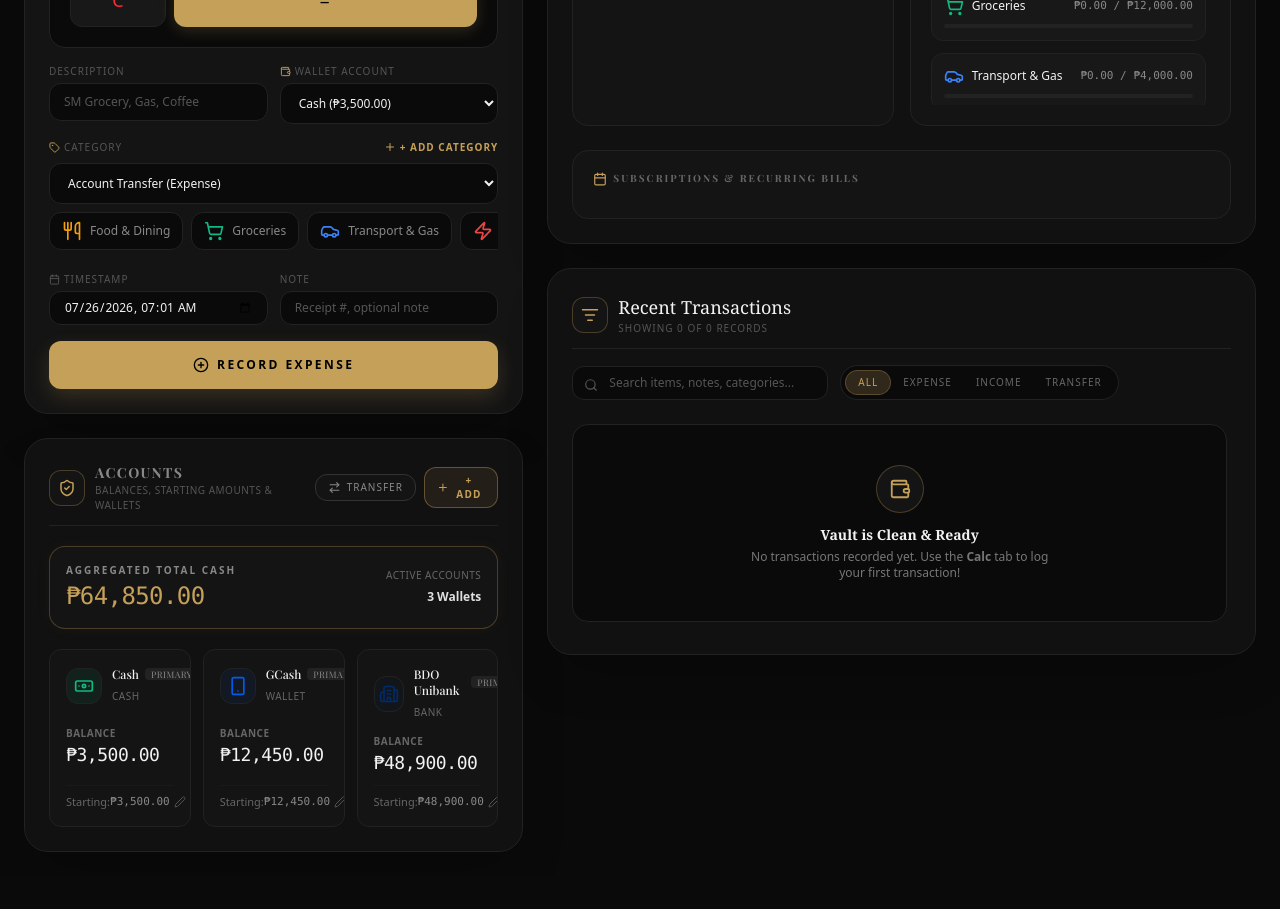
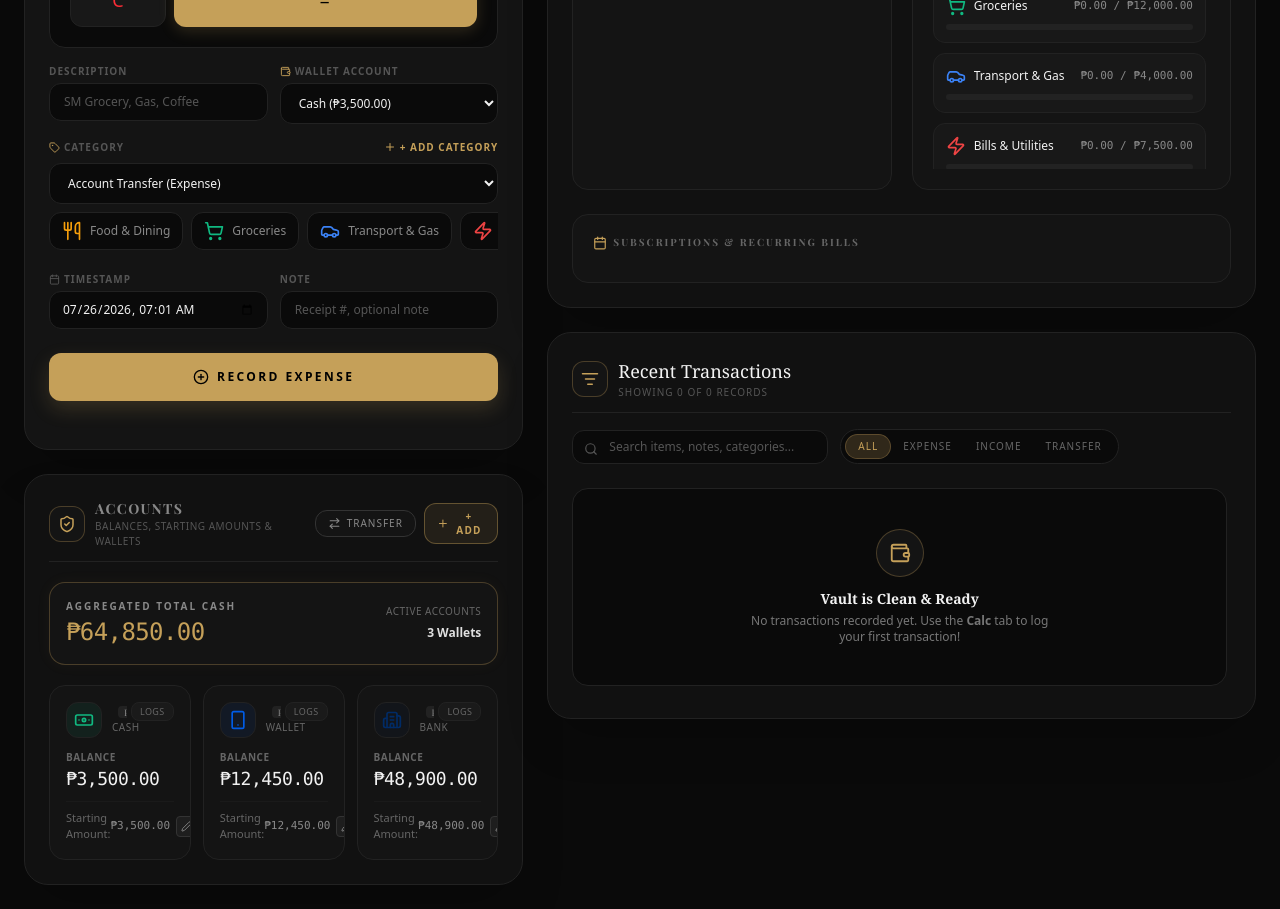
Before and after one commit to bunnywkwk/bunnys-wallet, a React (Vite) app: page / in a window 1280 px wide. Shown: the part 620-1529 px from the top of the page. Before the commit the page ends 1496 px from the top, so only its background shows below. Built offline with nearby package versions, Linux system fonts and the light colour scheme; a web font is replaced by a local one.

Commit message:
Fix all mobile UI layout inconsistencies, budget text clipping, account card wrapping, and nav bar button overlap

```diff
--- a/src/App.tsx
+++ b/src/App.tsx
@@ -121,14 +121,14 @@ export default function App() {
       )}
 
       {/* Main Container */}
-      <main className={isMobileActive ? 'w-full min-h-screen bg-[#0a0a0a] pb-24' : 'py-6 px-2 sm:px-6 max-w-7xl mx-auto'}>
+      <main className={isMobileActive ? 'w-full min-h-screen bg-[#0a0a0a] pb-36' : 'py-6 px-2 sm:px-6 max-w-7xl mx-auto'}>
         {isMobileActive ? (
           /* Mobile View Container */
           <div
             className={
               isRealMobile
-                ? 'w-full min-h-screen bg-[#0a0a0a] px-3 pt-2 pb-24 space-y-4'
-                : 'max-w-md mx-auto my-2 rounded-[36px] border-[8px] border-[#1f1f1f] bg-[#141414] p-4 shadow-2xl space-y-4 relative'
+                ? 'w-full min-h-screen bg-[#0a0a0a] px-3 pt-2 pb-36 space-y-4'
+                : 'max-w-md mx-auto my-2 rounded-[36px] border-[8px] border-[#1f1f1f] bg-[#141414] p-4 shadow-2xl space-y-4 relative pb-28'
             }
           >
             {/* Phone Speaker Notch (Desktop Simulator Only) */}
--- a/src/components/AnalyticsDashboard.tsx
+++ b/src/components/AnalyticsDashboard.tsx
@@ -210,9 +210,9 @@ export const AnalyticsDashboard: React.FC<AnalyticsDashboardProps> = ({
       </div>
 
       {/* Category Breakdown & Budget Limits */}
-      <div className="grid grid-cols-1 lg:grid-cols-2 gap-4">
+      <div className="grid grid-cols-1 lg:grid-cols-2 gap-5">
         {/* Donut Chart */}
-        <div className="p-5 rounded-2xl bg-[#141414] border border-[#222] space-y-3">
+        <div className="p-4 sm:p-5 rounded-2xl bg-[#141414] border border-[#222] space-y-3">
           <h3 className="text-[10px] font-bold text-[#666] uppercase tracking-[0.2em] flex items-center gap-1.5">
             <PieChartIcon size={14} className="text-[#c5a059]" />
             <span>Expense Distribution</span>
@@ -267,13 +267,13 @@ export const AnalyticsDashboard: React.FC<AnalyticsDashboardProps> = ({
         </div>
 
         {/* Budget Limits Tracker */}
-        <div className="p-5 rounded-2xl bg-[#141414] border border-[#222] space-y-3">
+        <div className="p-4 sm:p-5 rounded-2xl bg-[#141414] border border-[#222] space-y-3">
           <h3 className="text-[10px] font-bold text-[#666] uppercase tracking-[0.2em] flex items-center gap-1.5">
             <AlertCircle size={14} className="text-[#c5a059]" />
             <span>Monthly Category Budgets</span>
           </h3>
 
-          <div className="space-y-3 max-h-48 overflow-y-auto pr-1 text-xs">
+          <div className="space-y-2.5 max-h-64 overflow-y-auto pr-1 text-xs">
             {categories
               .filter((c) => c.type === 'expense' && c.budgetLimit && c.budgetLimit > 0)
               .map((cat) => {
@@ -284,17 +284,17 @@ export const AnalyticsDashboard: React.FC<AnalyticsDashboardProps> = ({
 
                 return (
                   <div key={cat.id} className="p-3 rounded-xl bg-[#181818] border border-[#222] space-y-2">
-                    <div className="flex items-center justify-between">
-                      <div className="flex items-center gap-2">
+                    <div className="flex items-center justify-between flex-wrap gap-1">
+                      <div className="flex items-center gap-2 min-w-0">
                         <IconRenderer name={cat.iconName} size={14} color={cat.color || '#c5a059'} />
-                        <span className="font-medium text-[#f2f2f2]">{cat.name}</span>
+                        <span className="font-medium text-[#f2f2f2] truncate">{cat.name}</span>
                       </div>
-                      <span className="text-[11px] text-[#888] font-mono">
+                      <span className="text-[11px] text-[#888] font-mono shrink-0">
                         {privacyMode ? '••' : formatCurrency(spent, currency)} / {formatCurrency(limit, currency)}
                       </span>
                     </div>
 
-                    <div className="w-full bg-[#222] h-1 rounded-full overflow-hidden">
+                    <div className="w-full bg-[#222] h-1.5 rounded-full overflow-hidden">
                       <div
                         className={`h-full transition-all rounded-full ${
                           isOver ? 'bg-rose-500' : 'bg-[#c5a059]'
--- a/src/components/CalculatorInput.tsx
+++ b/src/components/CalculatorInput.tsx
@@ -266,7 +266,7 @@ export const CalculatorInput: React.FC<CalculatorInputProps> = ({
         {/* Itemization Name & Account Selector */}
         <div className="grid grid-cols-1 sm:grid-cols-2 gap-3">
           <div>
-            <label className="block text-[10px] uppercase tracking-widest text-[#555] mb-1">
+            <label className="block text-[10px] uppercase tracking-widest text-[#555] mb-1 font-semibold">
               Description
             </label>
             <input
@@ -279,14 +279,14 @@ export const CalculatorInput: React.FC<CalculatorInputProps> = ({
           </div>
 
           <div>
-            <label className="block text-[10px] uppercase tracking-widest text-[#555] mb-1 flex items-center gap-1">
+            <label className="block text-[10px] uppercase tracking-widest text-[#555] mb-1 font-semibold flex items-center gap-1">
               <Wallet size={11} className="text-[#c5a059]" />
               <span>{type === 'transfer' ? 'From Wallet' : 'Wallet Account'}</span>
             </label>
             <select
               value={selectedAccountId}
               onChange={(e) => setSelectedAccountId(e.target.value)}
-              className="w-full px-3.5 py-2.5 rounded-xl bg-[#0a0a0a] border border-[#222] text-xs text-[#f2f2f2] focus:border-[#c5a059] focus:outline-none cursor-pointer"
+              className="w-full px-3.5 py-2.5 rounded-xl bg-[#0a0a0a] border border-[#222] text-xs text-[#f2f2f2] focus:border-[#c5a059] focus:outline-none cursor-pointer truncate"
             >
               {accounts.map((acc) => (
                 <option key={acc.id} value={acc.id} className="bg-[#141414]">
@@ -300,14 +300,14 @@ export const CalculatorInput: React.FC<CalculatorInputProps> = ({
         {/* Transfer Destination Account Selector if Transfer mode */}
         {type === 'transfer' && (
           <div>
-            <label className="block text-[10px] uppercase tracking-widest text-[#555] mb-1 flex items-center gap-1">
+            <label className="block text-[10px] uppercase tracking-widest text-[#555] mb-1 font-semibold flex items-center gap-1">
               <ArrowRightLeft size={11} className="text-[#c5a059]" />
               <span>To Wallet</span>
             </label>
             <select
               value={selectedTargetAccountId}
               onChange={(e) => setSelectedTargetAccountId(e.target.value)}
-              className="w-full px-3.5 py-2.5 rounded-xl bg-[#0a0a0a] border border-[#222] text-xs text-[#f2f2f2] focus:border-[#c5a059] focus:outline-none cursor-pointer"
+              className="w-full px-3.5 py-2.5 rounded-xl bg-[#0a0a0a] border border-[#222] text-xs text-[#f2f2f2] focus:border-[#c5a059] focus:outline-none cursor-pointer truncate"
             >
               {accounts.map((acc) => (
                 <option key={acc.id} value={acc.id} disabled={acc.id === selectedAccountId} className="bg-[#141414]">
@@ -321,8 +321,8 @@ export const CalculatorInput: React.FC<CalculatorInputProps> = ({
         {/* Dynamic Category Selector Grid */}
         {type !== 'transfer' && (
           <div className="space-y-2">
-            <div className="flex items-center justify-between">
-              <label className="text-[10px] uppercase tracking-widest text-[#555] flex items-center gap-1">
+            <div className="flex items-center justify-between flex-wrap gap-1">
+              <label className="text-[10px] uppercase tracking-widest text-[#555] font-semibold flex items-center gap-1">
                 <Tag size={11} className="text-[#c5a059]" />
                 <span>Category</span>
               </label>
@@ -340,7 +340,7 @@ export const CalculatorInput: React.FC<CalculatorInputProps> = ({
             <select
               value={selectedCategoryId}
               onChange={(e) => setSelectedCategoryId(e.target.value)}
-              className="w-full px-3.5 py-2.5 rounded-xl bg-[#0a0a0a] border border-[#222] text-xs text-[#f2f2f2] focus:border-[#c5a059] focus:outline-none cursor-pointer"
+              className="w-full px-3.5 py-2.5 rounded-xl bg-[#0a0a0a] border border-[#222] text-xs text-[#f2f2f2] focus:border-[#c5a059] focus:outline-none cursor-pointer truncate"
             >
               {availableCategories.map((cat) => (
                 <option key={cat.id} value={cat.id} className="bg-[#141414]">
@@ -377,7 +377,7 @@ export const CalculatorInput: React.FC<CalculatorInputProps> = ({
         {/* Timestamp & Notes */}
         <div className="grid grid-cols-1 sm:grid-cols-2 gap-3">
           <div>
-            <label className="block text-[10px] uppercase tracking-widest text-[#555] mb-1 flex items-center gap-1">
+            <label className="block text-[10px] uppercase tracking-widest text-[#555] mb-1 font-semibold flex items-center gap-1">
               <Calendar size={11} />
               <span>Timestamp</span>
             </label>
@@ -385,23 +385,24 @@ export const CalculatorInput: React.FC<CalculatorInputProps> = ({
               type="datetime-local"
               value={timestamp}
               onChange={(e) => setTimestamp(e.target.value)}
-              className="w-full px-3.5 py-2 rounded-xl bg-[#0a0a0a] border border-[#222] text-xs text-[#f2f2f2] focus:border-[#c5a059] focus:outline-none"
+              className="w-full px-3 py-2.5 rounded-xl bg-[#0a0a0a] border border-[#222] text-xs text-[#f2f2f2] focus:border-[#c5a059] focus:outline-none"
             />
           </div>
 
           <div>
-            <label className="block text-[10px] uppercase tracking-widest text-[#555] mb-1">Note</label>
+            <label className="block text-[10px] uppercase tracking-widest text-[#555] mb-1 font-semibold">Note</label>
             <input
               type="text"
               placeholder="Receipt #, optional note"
               value={note}
               onChange={(e) => setNote(e.target.value)}
-              className="w-full px-3.5 py-2 rounded-xl bg-[#0a0a0a] border border-[#222] text-xs text-[#f2f2f2] placeholder-[#555] focus:border-[#c5a059] focus:outline-none"
+              className="w-full px-3.5 py-2.5 rounded-xl bg-[#0a0a0a] border border-[#222] text-xs text-[#f2f2f2] placeholder-[#555] focus:border-[#c5a059] focus:outline-none"
             />
           </div>
         </div>
 
         {/* Submit Primary Button */}
+        <div className="pt-2 pb-6">
           <button
             type="submit"
             className="w-full bg-[#c5a059] text-black font-bold text-xs uppercase tracking-[0.2em] py-4 rounded-xl shadow-[0_8px_20px_rgba(197,160,89,0.2)] hover:bg-[#d8b068] transition-all flex items-center justify-center gap-2 cursor-pointer"
@@ -411,6 +412,7 @@ export const CalculatorInput: React.FC<CalculatorInputProps> = ({
               Record {type === 'expense' ? 'Expense' : type === 'income' ? 'Income' : 'Transfer'}
             </span>
           </button>
+        </div>
 
         {showSuccessToast && (
           <div className="p-3 rounded-xl bg-[#c5a059]/10 border border-[#c5a059]/30 text-[#c5a059] text-xs font-medium flex items-center justify-center gap-2 animate-in fade-in duration-200 font-mono">
--- a/src/components/TheVault.tsx
+++ b/src/components/TheVault.tsx
@@ -103,7 +103,7 @@ export const TheVault: React.FC<TheVaultProps> = ({
           return (
             <div
               key={acc.id}
-              className={`p-4 rounded-xl border transition-all relative overflow-hidden flex flex-col justify-between ${
+              className={`p-4 rounded-2xl border transition-all relative overflow-hidden flex flex-col justify-between ${
                 isSelected
                   ? 'bg-[#141414] border-[#c5a059] ring-1 ring-[#c5a059]/40 shadow-[0_0_15px_rgba(197,160,89,0.1)]'
                   : 'bg-[#141414] border-[#222] hover:border-[#333]'
@@ -111,23 +111,23 @@ export const TheVault: React.FC<TheVaultProps> = ({
             >
               {/* Account Header */}
               <div className="flex items-start justify-between">
-                <div className="flex items-center gap-2.5">
+                <div className="flex items-center gap-2.5 min-w-0">
                   <div
-                    className="w-9 h-9 rounded-xl flex items-center justify-center border border-[#222]"
+                    className="w-9 h-9 rounded-xl flex items-center justify-center border border-[#222] shrink-0"
                     style={{ backgroundColor: `${acc.color}15`, color: acc.color || '#c5a059' }}
                   >
                     <IconRenderer name={acc.iconName || 'Wallet'} size={18} color={acc.color || '#c5a059'} />
                   </div>
-                  <div>
-                    <h3 className="text-xs font-medium text-[#f2f2f2] flex items-center gap-1.5">
-                      {acc.name}
+                  <div className="min-w-0">
+                    <h3 className="text-xs font-medium text-[#f2f2f2] flex items-center gap-1.5 truncate">
+                      <span className="truncate">{acc.name}</span>
                       {acc.isDefault && (
-                        <span className="text-[9px] px-1.5 py-0.2 rounded bg-[#222] text-[#888] font-normal uppercase tracking-wider">
+                        <span className="text-[9px] px-1.5 py-0.2 rounded bg-[#222] text-[#888] font-normal uppercase tracking-wider shrink-0">
                           Primary
                         </span>
                       )}
                     </h3>
-                    <span className="text-[10px] text-[#666] uppercase tracking-wider font-medium">
+                    <span className="text-[10px] text-[#666] uppercase tracking-wider font-medium block">
                       {acc.type}
                     </span>
                   </div>
@@ -136,7 +136,7 @@ export const TheVault: React.FC<TheVaultProps> = ({
                 {onSelectAccountFilter && (
                   <button
                     onClick={() => onSelectAccountFilter(isSelected ? '' : acc.id)}
-                    className={`text-[9px] uppercase tracking-wider px-2 py-0.5 rounded-lg border transition-colors ${
+                    className={`text-[9px] uppercase tracking-wider px-2 py-0.5 rounded-lg border transition-colors shrink-0 ml-1 ${
                       isSelected
                         ? 'bg-[#c5a059]/20 border-[#c5a059]/50 text-[#c5a059]'
                         : 'bg-[#1a1a1a] border-[#222] text-[#666] hover:text-[#888]'
@@ -157,7 +157,7 @@ export const TheVault: React.FC<TheVaultProps> = ({
 
               {/* Starting Balance Row with Inline Edit */}
               <div className="mt-2 pt-2 border-t border-[#1a1a1a] flex items-center justify-between text-[11px]">
-                <span className="text-[#666]">Starting:</span>
+                <span className="text-[#666]">Starting Amount:</span>
                 {editingAccId === acc.id ? (
                   <div className="flex items-center gap-1">
                     <input
@@ -175,16 +175,16 @@ export const TheVault: React.FC<TheVaultProps> = ({
                     </button>
                   </div>
                 ) : (
-                  <div className="flex items-center gap-1">
+                  <div className="flex items-center gap-1.5">
                     <span className="font-mono text-[#888]">
                       {privacyMode ? '••••' : formatCurrency(acc.initialBalance, currency)}
                     </span>
                     <button
                       onClick={() => startEditing(acc)}
-                      className="text-[#555] hover:text-[#c5a059] transition-colors"
+                      className="p-1 rounded bg-[#1e1e1e] border border-[#333] text-[#888] hover:text-[#c5a059] transition-colors"
                       title="Edit starting balance"
                     >
-                      <Edit2 size={12} />
+                      <Edit2 size={11} />
                     </button>
                   </div>
                 )}
```
Lines whose indentation alone changed are shown as unchanged.
